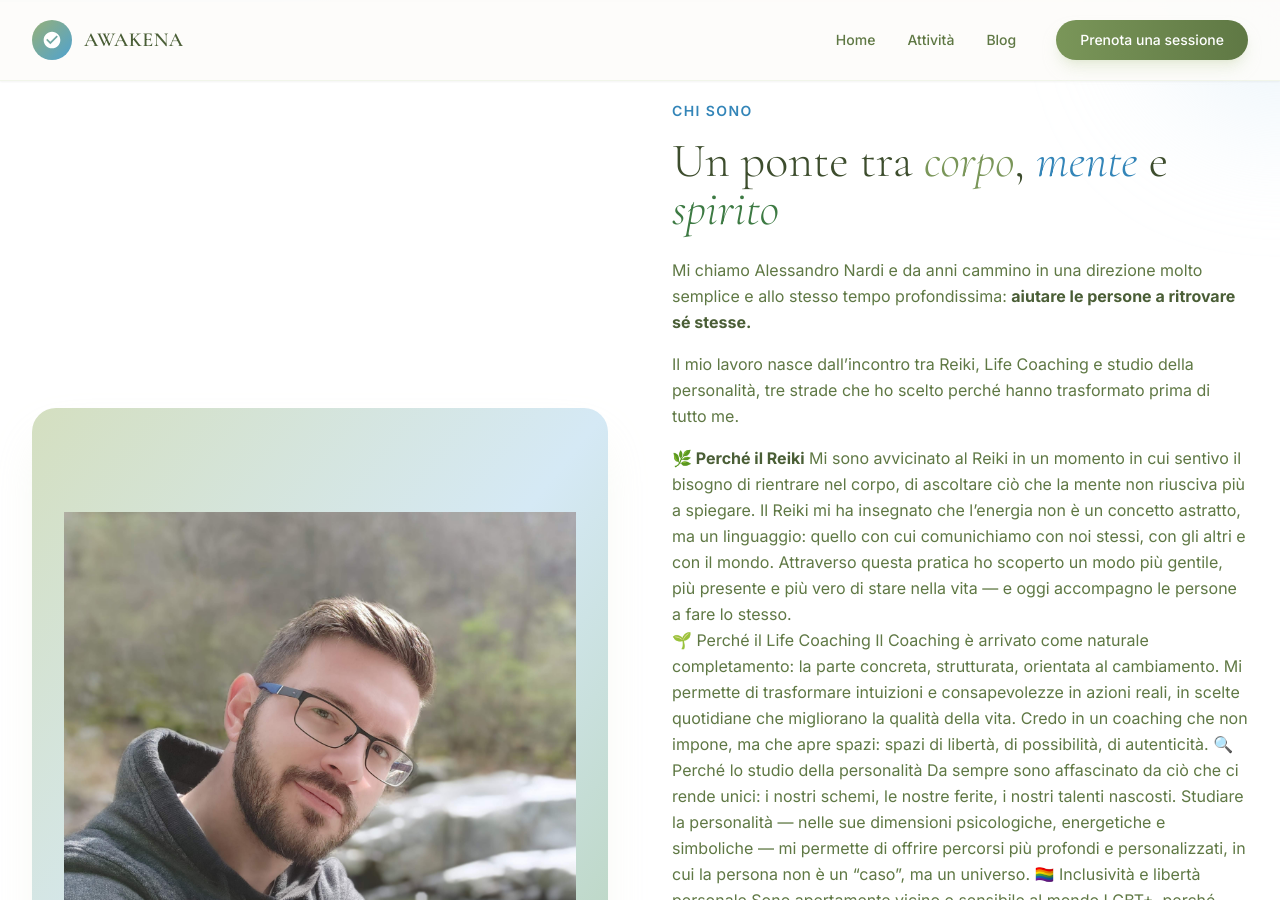
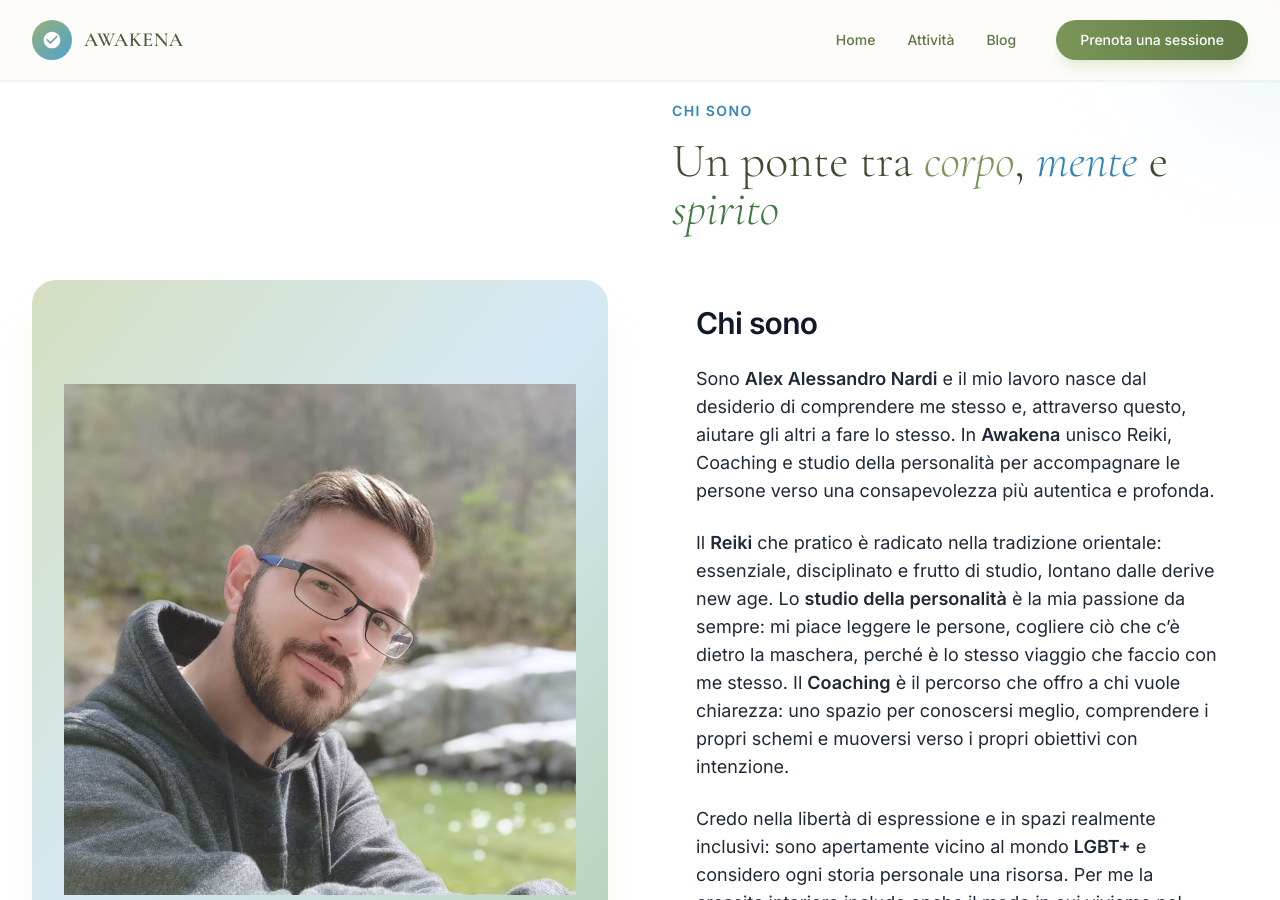
Before and after one commit to rerosku/rerosku.github.io, a Jekyll site: the page built from index.html, in a window 1280 px wide and 900 px high, scrolled down 978 px. Built offline with Jekyll 4.4.1, drawn with Linux system fonts in a browser that asks for light colours; nearby versions of some CDN libraries; some web fonts are replaced; some of the changed text lies outside the part shown.

Commit message:
Update rerosku.github.io from Acode

```diff
--- a/index.html
+++ b/index.html
@@ -84,36 +84,27 @@ permalink: /
           Un ponte tra <span class="italic text-salvia-500">corpo</span>, <span class="italic text-blu-500">mente</span> e <span class="italic text-rosmarino-500">spirito</span>
         </h2>
         <div class="space-y-4 text-salvia-600 leading-relaxed">
-          <p>Mi chiamo Alessandro Nardi e da anni cammino in una direzione molto semplice e allo stesso tempo profondissima: <strong class="text-salvia-700">aiutare le persone a ritrovare sé stesse.</strong></p>
-<p>Il mio lavoro nasce dall’incontro tra Reiki, Life Coaching e studio della personalità, tre strade che ho scelto perché hanno trasformato prima di tutto me.</p>
+          <section class="max-w-3xl mx-auto px-6 py-12">
+  <div class="space-y-6 text-gray-800 leading-relaxed">
 
-<p><strong class="text-salvia-700">🌿 Perché il Reiki</strong>
-Mi sono avvicinato al Reiki in un momento in cui sentivo il bisogno di rientrare nel corpo, di ascoltare ciò che la mente non riusciva più a spiegare.
-Il Reiki mi ha insegnato che l’energia non è un concetto astratto, ma un linguaggio: quello con cui comunichiamo con noi stessi, con gli altri e con il mondo.
-Attraverso questa pratica ho scoperto un modo più gentile, più presente e più vero di stare nella vita — e oggi accompagno le persone a fare lo stesso.</p>
+    <h2 class="text-3xl font-semibold text-gray-900 tracking-tight">
+      Chi sono
+    </h2>
 
-🌱 Perché il Life Coaching
-Il Coaching è arrivato come naturale completamento: la parte concreta, strutturata, orientata al cambiamento.
-Mi permette di trasformare intuizioni e consapevolezze in azioni reali, in scelte quotidiane che migliorano la qualità della vita.
-Credo in un coaching che non impone, ma che apre spazi: spazi di libertà, di possibilità, di autenticità.
+    <p class="text-lg">
+      Sono <strong class="font-semibold">Alex Alessandro Nardi</strong> e il mio lavoro nasce dal desiderio di comprendere me stesso e, attraverso questo, aiutare gli altri a fare lo stesso. In <span class="font-semibold">Awakena</span> unisco Reiki, Coaching e studio della personalità per accompagnare le persone verso una consapevolezza più autentica e profonda.
+    </p>
 
-🔍 Perché lo studio della personalità
-Da sempre sono affascinato da ciò che ci rende unici: i nostri schemi, le nostre ferite, i nostri talenti nascosti.
-Studiare la personalità — nelle sue dimensioni psicologiche, energetiche e simboliche — mi permette di offrire percorsi più profondi e personalizzati, in cui la persona non è un “caso”, ma un universo.
+    <p class="text-lg">
+      Il <strong class="font-semibold">Reiki</strong> che pratico è radicato nella tradizione orientale: essenziale, disciplinato e frutto di studio, lontano dalle derive new age. Lo <strong class="font-semibold">studio della personalità</strong> è la mia passione da sempre: mi piace leggere le persone, cogliere ciò che c’è dietro la maschera, perché è lo stesso viaggio che faccio con me stesso. Il <strong class="font-semibold">Coaching</strong> è il percorso che offro a chi vuole chiarezza: uno spazio per conoscersi meglio, comprendere i propri schemi e muoversi verso i propri obiettivi con intenzione.
+    </p>
 
-🏳️‍🌈 Inclusività e libertà personale
-Sono apertamente vicino e sensibile al mondo LGBT+, perché credo che ogni essere umano abbia il diritto di esprimersi senza paura, senza maschere e senza giudizio.
-Awakena nasce anche come spazio sicuro: un luogo dove identità, orientamento e storia personale non sono mai un ostacolo, ma parte preziosa del cammino.
+    <p class="text-lg">
+      Credo nella libertà di espressione e in spazi realmente inclusivi: sono apertamente vicino al mondo <strong class="font-semibold">LGBT+</strong> e considero ogni storia personale una risorsa. Per me la crescita interiore include anche il modo in cui viviamo nel mondo: ogni scelta lascia un’impronta, e imparare a renderla consapevole è parte del cammino.
+    </p>
 
-🌍 Consapevolezza e impatto sul pianeta
-La crescita personale non è completa se non include il mondo in cui viviamo.
-Credo profondamente nel vivere con consapevolezza ecologica, riconoscendo che ogni nostra scelta — dal modo in cui respiriamo al modo in cui consumiamo — lascia un’impronta.
-Prendersi cura di sé significa anche prendersi cura della Terra.
-
-✨ La mia missione
-Awakena è il mio modo di unire tutto questo: energia, psicologia, libertà, consapevolezza.
-Accompagno le persone a ritrovare il proprio centro, a sciogliere ciò che blocca, a riscoprire ciò che illumina.
-Non offro soluzioni preconfezionate: offro presenza, ascolto, strumenti e un cammino condiviso verso una versione più autentica e più viva di sé.</p>
+  </div>
+</section>
         </div>
 
         <div class="mt-8 grid grid-cols-2 gap-4">
```
